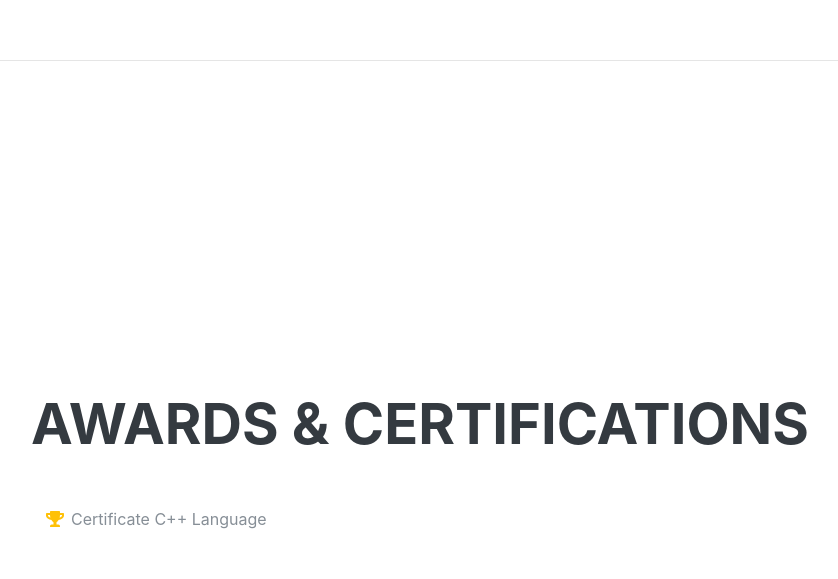
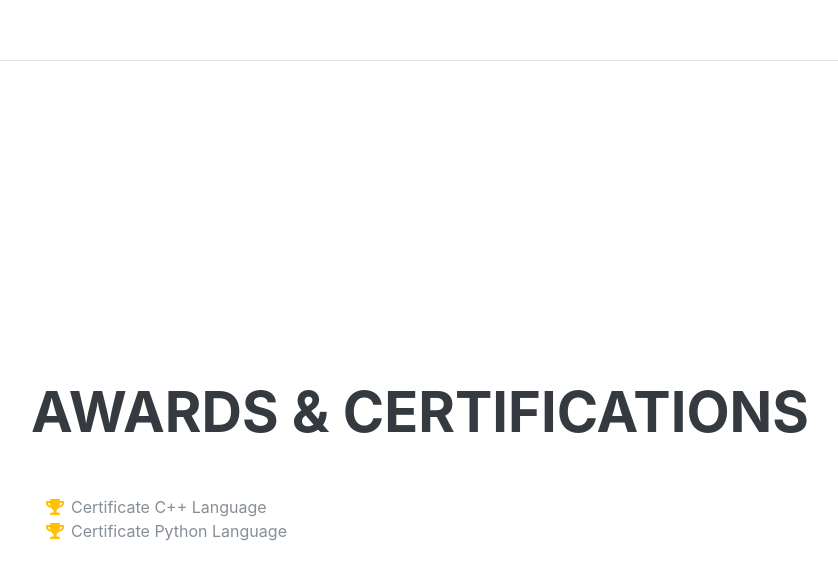
Before and after one commit to AlbertoCruzLuis/PersonalPage, a plain HTML site: page index.html in a window 1280 px wide. Shown: the part 2341-2920 px from the top of the page, without its empty margins (289-1127 px from the left). Drawn offline with nearby package versions, Linux system fonts and the light colour scheme; a web font is replaced by a local one.

Commit message:
Update my profile

```diff
--- a/index.html
+++ b/index.html
@@ -141,7 +141,12 @@
         <ul class="fa-ul mb-0">
           <li>
             <i class="fa-li fa fa-trophy text-warning"></i>
-            Certificate C++ Language</li>
+            Certificate C++ Language
+          </li>
+          <li>
+            <i class="fa-li fa fa-trophy text-warning"></i>
+            Certificate Python Language
+          </li>
         </ul>
       </div>
     </section>
```
